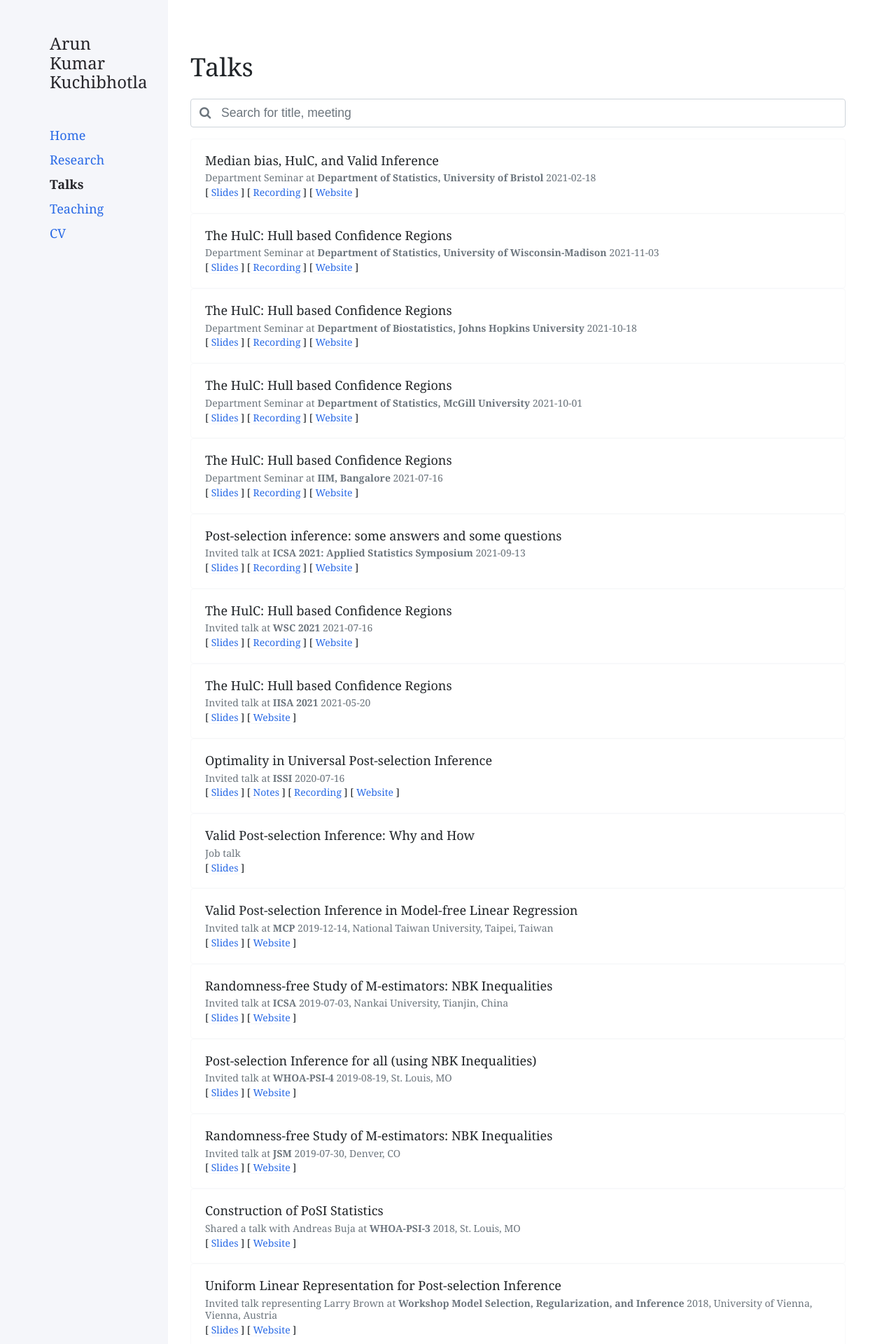
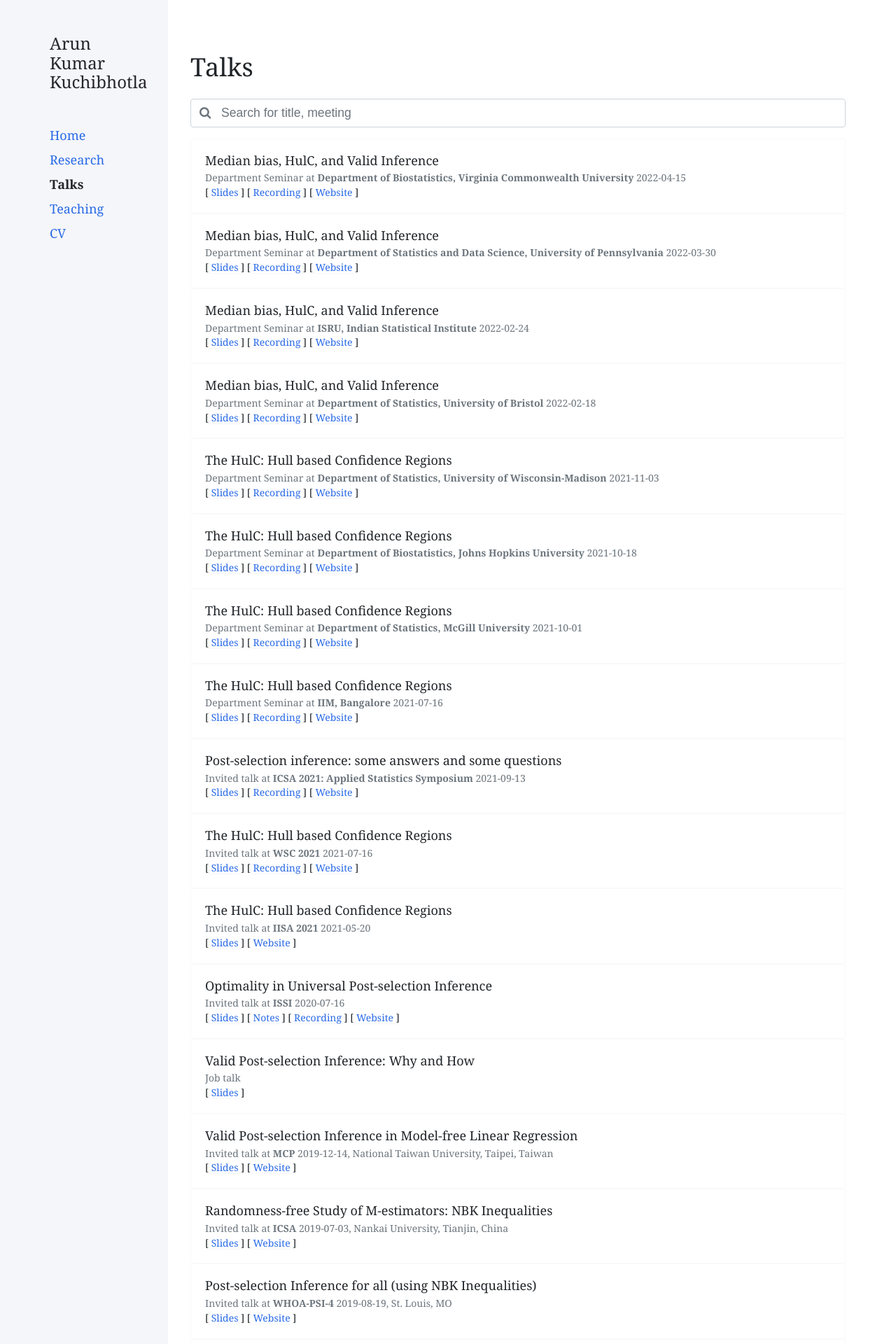
Before and after one commit to Arun-Kuchibhotla/Arun-Kuchibhotla.github.io, a Jekyll site: the page built from docs/talk.md, in a window 1280 px wide. Shown: the top 1920 px of the page at 70% size. Built offline with Jekyll 4.4.1, drawn with Linux system fonts in a browser that asks for light colours; nearby versions of some CDN libraries.

Commit message:
updated new talks and accepted paper

```diff
--- a/_data/talk.json
+++ b/_data/talk.json
@@ -1,10 +1,40 @@
 [
-		{
+	{
+		"id": 25,
+		"title": "Median bias, HulC, and Valid Inference",
+		"meeting": "Department of Biostatistics, Virginia Commonwealth University",
+		"type": "Department Seminar",
+		"time": 2022-04-15,
+		"pdf_link": "HulC_valid_inference.pdf",
+		"record_link": "",
+		"url": "https://www.pubinfo.vcu.edu/calendar/details.asp?myVal=76554"
+	},
+	{
+		"id": 24,
+		"title": "Median bias, HulC, and Valid Inference",
+		"meeting": "Department of Statistics and Data Science, University of Pennsylvania",
+		"type": "Department Seminar",
+		"time": 2022-03-30,
+		"pdf_link": "HulC_valid_inference.pdf",
+		"record_link": "",
+		"url": "https://statistics.wharton.upenn.edu/research/seminars-conferences/"
+	},
+	{
+		"id": 23,
+		"title": "Median bias, HulC, and Valid Inference",
+		"meeting": "ISRU, Indian Statistical Institute",
+		"type": "Department Seminar",
+		"time": 2022-02-24,
+		"pdf_link": "HulC_valid_inference.pdf",
+		"record_link": "",
+		"url": ""
+	},
+	{
 		"id": 22,
 		"title": "Median bias, HulC, and Valid Inference",
 		"meeting": "Department of Statistics, University of Bristol",
 		"type": "Department Seminar",
-		"time": 2021-02-18,
+		"time": 2022-02-18,
 		"pdf_link": "HulC_valid_inference.pdf",
 		"record_link": "",
 		"url": "https://www.bristolmathsresearch.org/events/statistics/"
```
Also changed, not shown: _data/publications.json.
